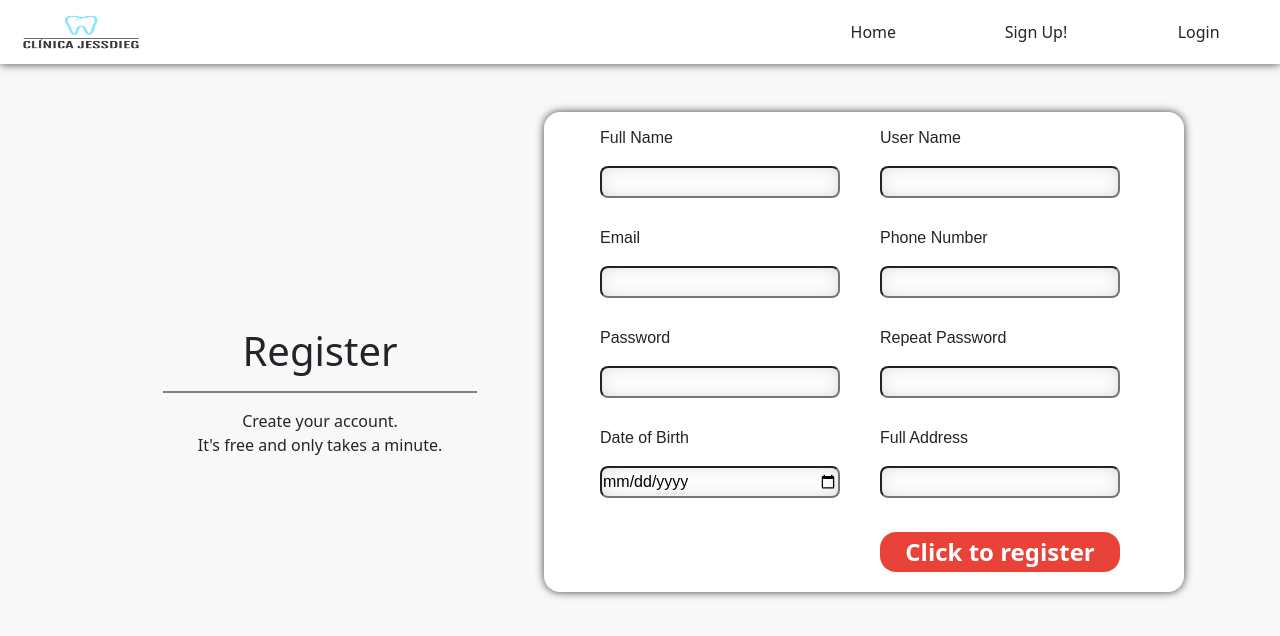
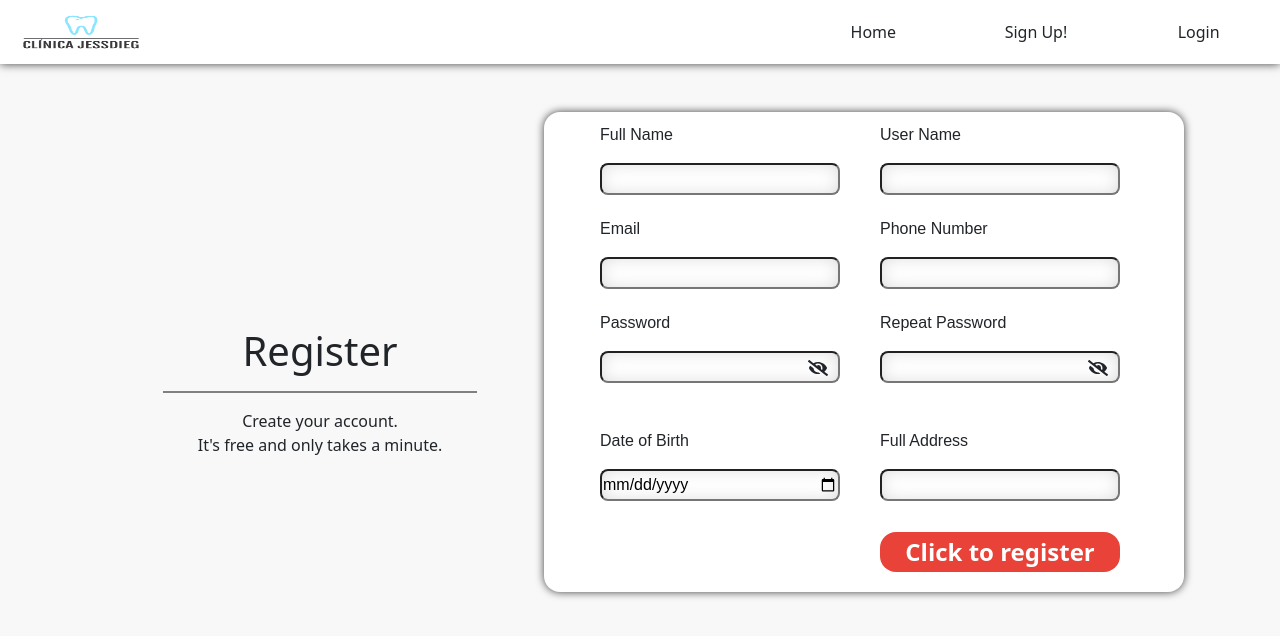
Before and after one commit to diegogb-08/Front-End-with-Reactjs, a React (Create React App) app: page /register in a window 1280 px wide. Shown: the top 636 px of the page. Built offline with nearby package versions, Linux system fonts and the light colour scheme.

Commit message:
lib fontawesome added for password eye icon and new password feature added

```diff
--- a/package.json
+++ b/package.json
@@ -3,6 +3,11 @@
   "version": "0.1.0",
   "private": true,
   "dependencies": {
+    "@fortawesome/fontawesome-svg-core": "^1.2.34",
+    "@fortawesome/free-brands-svg-icons": "^5.15.2",
+    "@fortawesome/free-regular-svg-icons": "^5.15.2",
+    "@fortawesome/free-solid-svg-icons": "^5.15.2",
+    "@fortawesome/react-fontawesome": "^0.1.14",
     "@testing-library/jest-dom": "^5.11.9",
     "@testing-library/react": "^11.2.5",
     "@testing-library/user-event": "^12.8.3",
--- a/src/components/Input/Input.css
+++ b/src/components/Input/Input.css
@@ -12,3 +12,11 @@
     border-radius: 0.5rem;
     box-shadow: inset 0px 0px 20px -5px rgba(187, 187, 187, 0.75);
 }
+
+.iconInput {
+    width: 2rem;
+    position: relative;
+    bottom: 1.6rem;
+    left: 13rem;
+    cursor: pointer;
+}
--- a/src/components/Input/Input.jsx
+++ b/src/components/Input/Input.jsx
@@ -13,6 +13,7 @@ const Input = (props) => {
                 maxLength={props.lenght}
                 onChange={props.onChange}
             ></input>
+            <span className="iconInput" onClick={props.onClick}>{props.eye}</span>
         </div>
     )
 }
--- a/src/containers/Register/Register.jsx
+++ b/src/containers/Register/Register.jsx
@@ -1,4 +1,4 @@
-import React, {useState} from 'react';
+import React, {useState,useEffect} from 'react';
 import axios from 'axios';
 import './Register.css';
 import Input from '../../components/Input/Input';
@@ -7,8 +7,13 @@ import Submit from '../../components/Submit/Submit';
 import checkError from '../../components/Tools/Tools';
 import {port, client} from '../../api/api';
 import {useHistory} from 'react-router-dom';
+import { FontAwesomeIcon } from '@fortawesome/react-fontawesome'
+import { faEyeSlash, faEye } from '@fortawesome/free-solid-svg-icons'
 
 const Register = () => {
+
+    const eyeElement = <FontAwesomeIcon icon={faEye} />
+    const eyeSlashElement = <FontAwesomeIcon icon={faEyeSlash} />
 
     let history = useHistory();
 
@@ -26,13 +31,47 @@ const Register = () => {
 
     const [message, setMessage] = useState('')
 
+    const [password, setPassword] = useState({
+        hideShow: 'password',
+        eye: eyeSlashElement
+    })
+
+    const [password2, setPassword2] = useState({
+        hideShow: 'password',
+        eye: eyeSlashElement
+    })
+
     // HANDLERS
     const handleState = (event) => {
         setUser({...user, [event.target.name]: event.target.type === "number" ? +event.target.value : event.target.value});
     };
 
+    const showPassord = () => {
+
+        if(password.hideShow === "password"){
+            return setPassword({...password, hideShow: 'text', eye: eyeElement});
+        }else{
+            return setPassword({...password, hideShow: 'password', eye: eyeSlashElement});
+        }
+    }
+
+    const showPassord2 = () => {
+
+        if(password2.hideShow === "password"){
+            return setPassword2({...password2, hideShow: 'text', eye: eyeElement});
+        }else{
+            return setPassword2({...password2, hideShow: 'password', eye: eyeSlashElement});
+        }
+    }
+
+    useEffect(()=> {
+        console.log('This is password 1 ', password.hideShow)
+        console.log('This is Password 2 ', password2.hideShow )
+    });
+
 
     // FUNCTIONS
+
     const submit = async () => {
 
         //Error handling
@@ -44,6 +83,7 @@ const Register = () => {
         if(error){
             return;
         }
+
 
         let body = {
 
@@ -83,8 +123,8 @@ const Register = () => {
                         <Input type='text' name='userName' title='User Name' lenght='30' onChange={handleState}/>
                         <Input type='email' name='email' title='Email' lenght='30' onChange={handleState}/>
                         <Input type='number' name='phoneNumber' title='Phone Number' lenght='12' onChange={handleState}/>
-                        <Input type='password' name='password' title='Password' lenght='16' onChange={handleState}/>
-                        <Input type='password' name='password2' title='Repeat Password' lenght='16' onChange={handleState} />
+                        <Input type={password.hideShow.toString()} eye={password.eye} onClick={() => showPassord()} name='password' title='Password' lenght='16' onChange={handleState}/>
+                        <Input type={password2.hideShow.toString()} eye={password2.eye} onClick={() => showPassord2()} name='password2' title='Repeat Password' lenght='16' onChange={handleState} />
                         <Input type='date' name='birthDate' title='Date of Birth' lenght='30' onChange={handleState}/>
                         <Input type='text' name='address' title='Full Address' lenght='250' onChange={handleState}/>
                     </div>
--- a/src/containers/User/User.jsx
+++ b/src/containers/User/User.jsx
@@ -32,11 +32,7 @@ const User = () => {
         setUser({...user, profile: result.user})
     },[]);
 
-    useEffect(()=> {
 
-
-        console.log(user.profile)
-    });
 
      // FUNCTIONS
      const setSelected = (tab) => {
```
Also changed, not shown: 1 other file (tests, documents, lock files or other folders).
